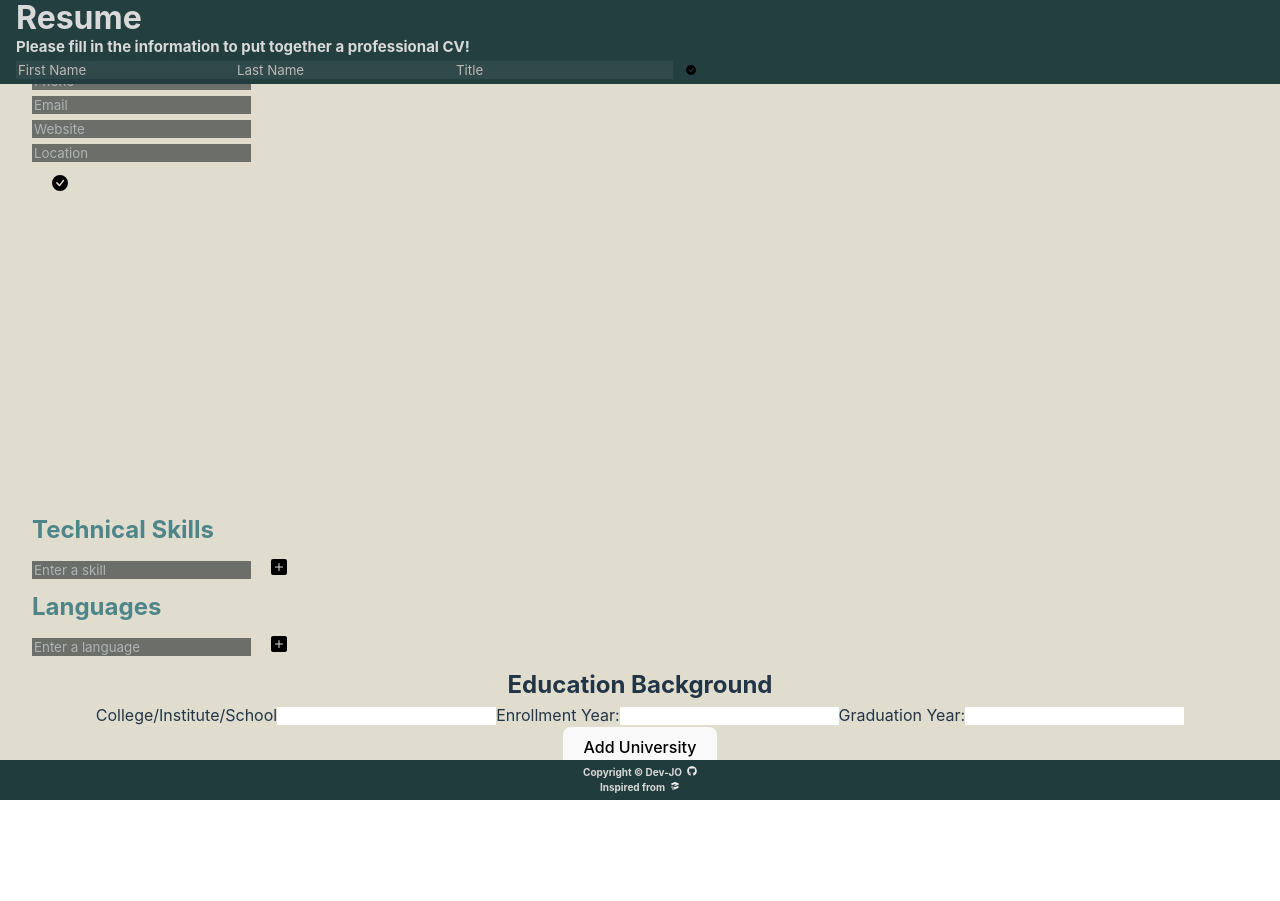
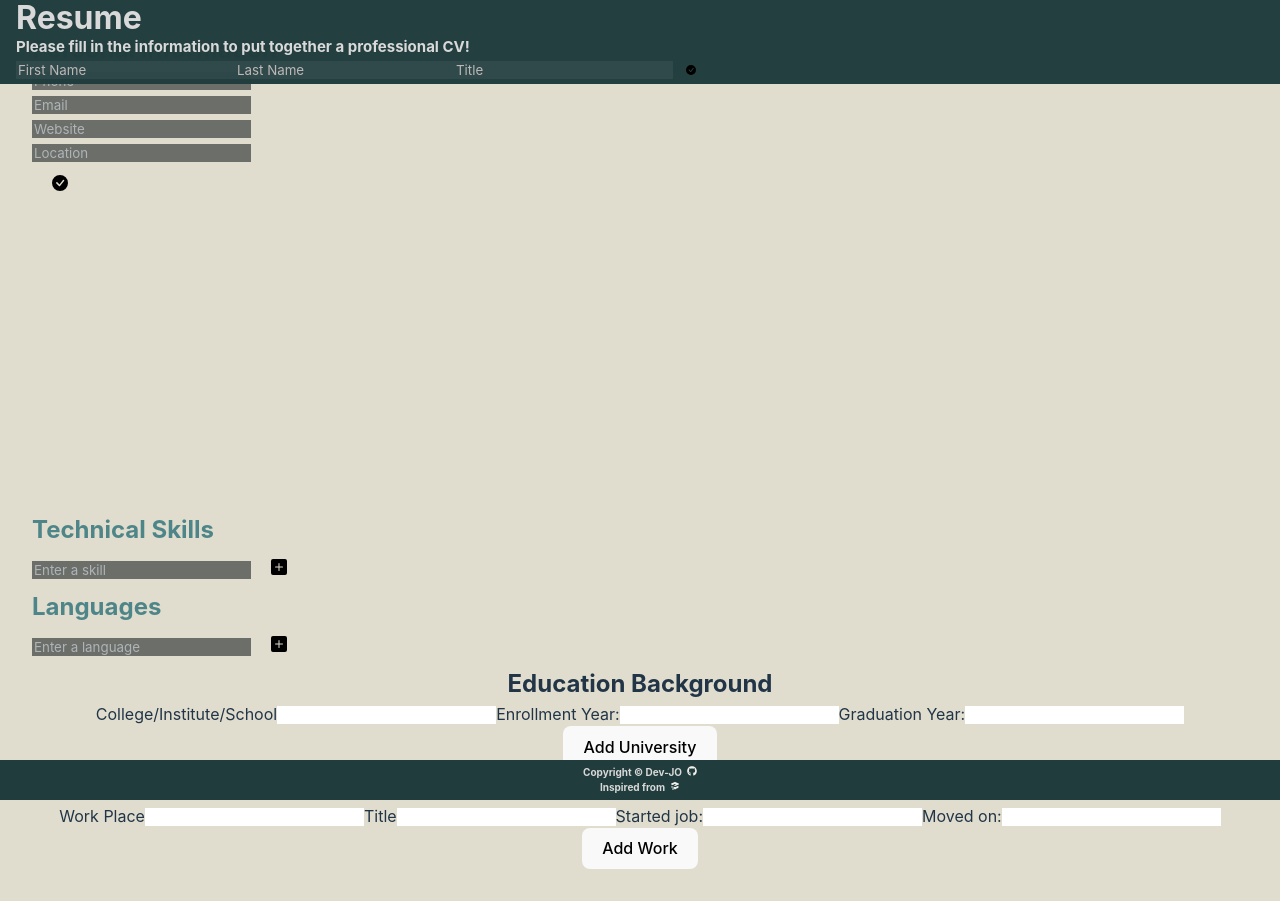
Before and after one commit to Dev-J0/cv-app, a React (Vite) app: page / in a window 1280 px wide. Before the commit the page ends 800 px from the top, so only its background shows below. Built offline with nearby package versions, Linux system fonts and the light colour scheme.

Commit message:
finished experience.jsx

```diff
--- a/src/App.jsx
+++ b/src/App.jsx
@@ -6,6 +6,7 @@ import BasicInfo from './components/BasicInfo'
 import SkillsInfo from './components/SkillsInfo'
 import Languages from './components/Languages'
 import EducationInfo from './components/EducationInfo'
+import WorkExperience from './components/ExperienceInfo'
 
 function App() {
 
@@ -18,6 +19,7 @@ function App() {
       <SkillsInfo />
       <Languages />
       <EducationInfo />
+      <WorkExperience />
 
   <div className="footer">
     <Footer />
--- a/src/components/ExperienceInfo.jsx
+++ b/src/components/ExperienceInfo.jsx
@@ -1,28 +1,81 @@
 import { useState } from "react";
 
-// add projects too
-//title / position
-//workplace/organization/company
-//job responsabilities
-//remember to re-do all the buttons and enable ENTER to validate
-function ExperienceInfo() {
+function WorkExperience() {
+  const [workPlaceList, setWorkPlaceList] = useState([]); // Use a different name for the state variable
 
-    const [workTitle, setWorkTitle] = useState('');
-    const [workplace, setWorkplace] = useState('');
-    const [jobResponsabilities, setJobResponsabilities] = useState('');
-    const [workYear, setWorkYear] = useState('');
-    const [quitWork, setQuitWork] = useState('');
+  const [workPlace, setWorkPlace] = useState("");
+  const [workTitle, setWorkTitle] = useState("");
+  const [workYear, setWorkYear] = useState("");
+  const [quitWork, setQuitWork] = useState("");
 
+  const handleWorkPlaceChange = (e) => {
+    setWorkPlace(e.target.value);
+  };
 
+  const handleWorkTitleChange = (e) => {
+    setWorkTitle(e.target.value);
+  };
 
+  const handleWorkYearChange = (e) => {
+    setWorkYear(e.target.value);
+  };
 
+  const handleQuitWorkChange = (e) => {
+    setQuitWork(e.target.value);
+  };
 
+  const addWork = () => {
+    if (workPlace.trim() === "" || workYear === "" || quitWork === "") {
+      return;
+    }
 
+    setWorkPlaceList([ // Update the state variable name to workPlaceList
+      ...workPlaceList, // Use the correct state variable here
+      {
+        workPlace,
+        workTitle,
+        workYear,
+        quitWork,
+      },
+    ]);
 
+    // Clear input fields after adding work experience
+    setWorkPlace("");
+    setWorkTitle("");
+    setWorkYear("");
+    setQuitWork("");
+  };
 
-    const [project, setProject] = useState('');
-    const [projectList, setProjectList] = useState([]);
-};
+  return (
+    <div className="job-container">
+      <h2>Experience & Projects/Contributions</h2>
+      <label>
+        Work Place
+        <input type="text" value={workPlace} onChange={handleWorkPlaceChange} />
+      </label>
+      <label>
+        Title
+        <input type="text" value={workTitle} onChange={handleWorkTitleChange} />
+      </label>
+      <label>
+        Started job:
+        <input type="text" value={workYear} onChange={handleWorkYearChange} />
+      </label>
+      <label>
+        Moved on:
+        <input type="text" value={quitWork} onChange={handleQuitWorkChange} />
+      </label>
+      <button onClick={addWork}>Add Work</button>
 
+      <ul>
+        {workPlaceList.map((item, index) => ( // Use workPlaceList to map the items
+          <li key={index}>
+            {item.workPlace} - {item.workTitle} - {item.workYear} to {item.quitWork}
+          </li>
+        ))}
+      </ul>
+    </div>
+  );
+}
 
-export default ExperienceInfo;
+export default WorkExperience;
```
